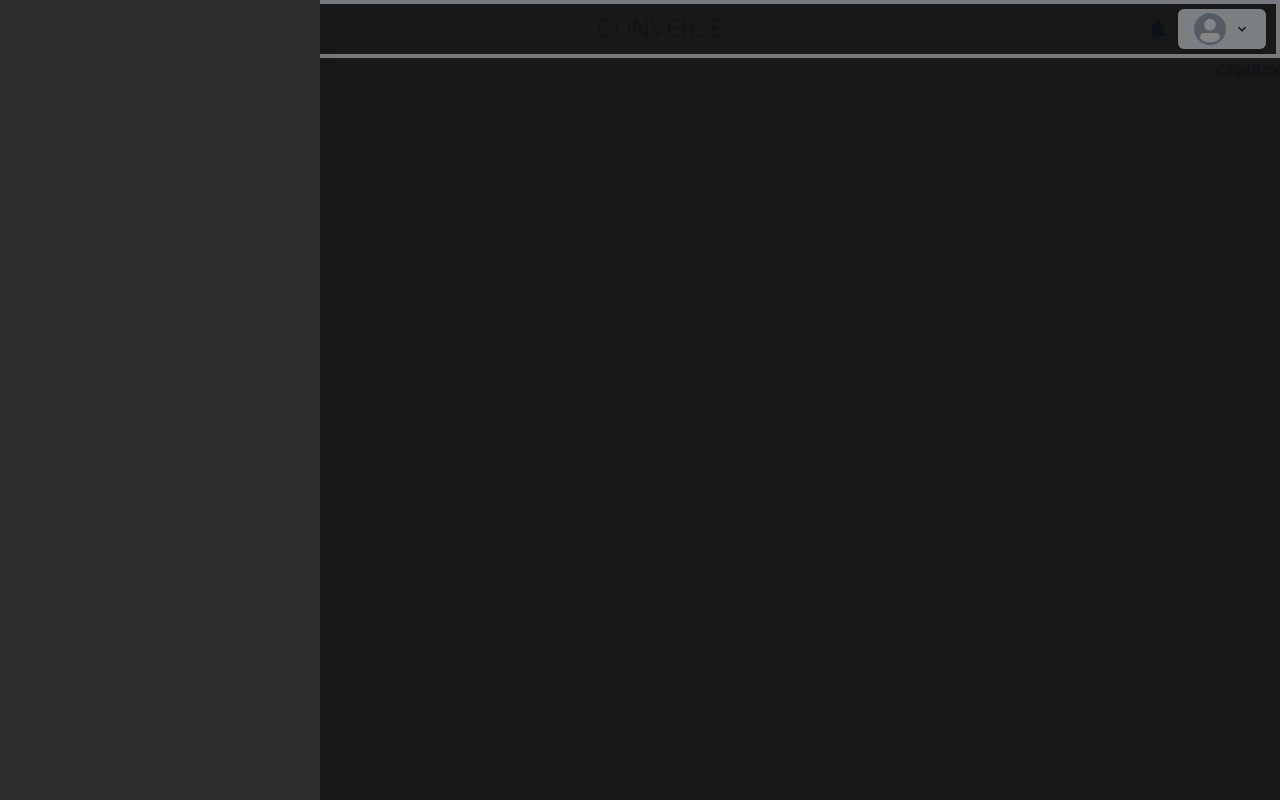
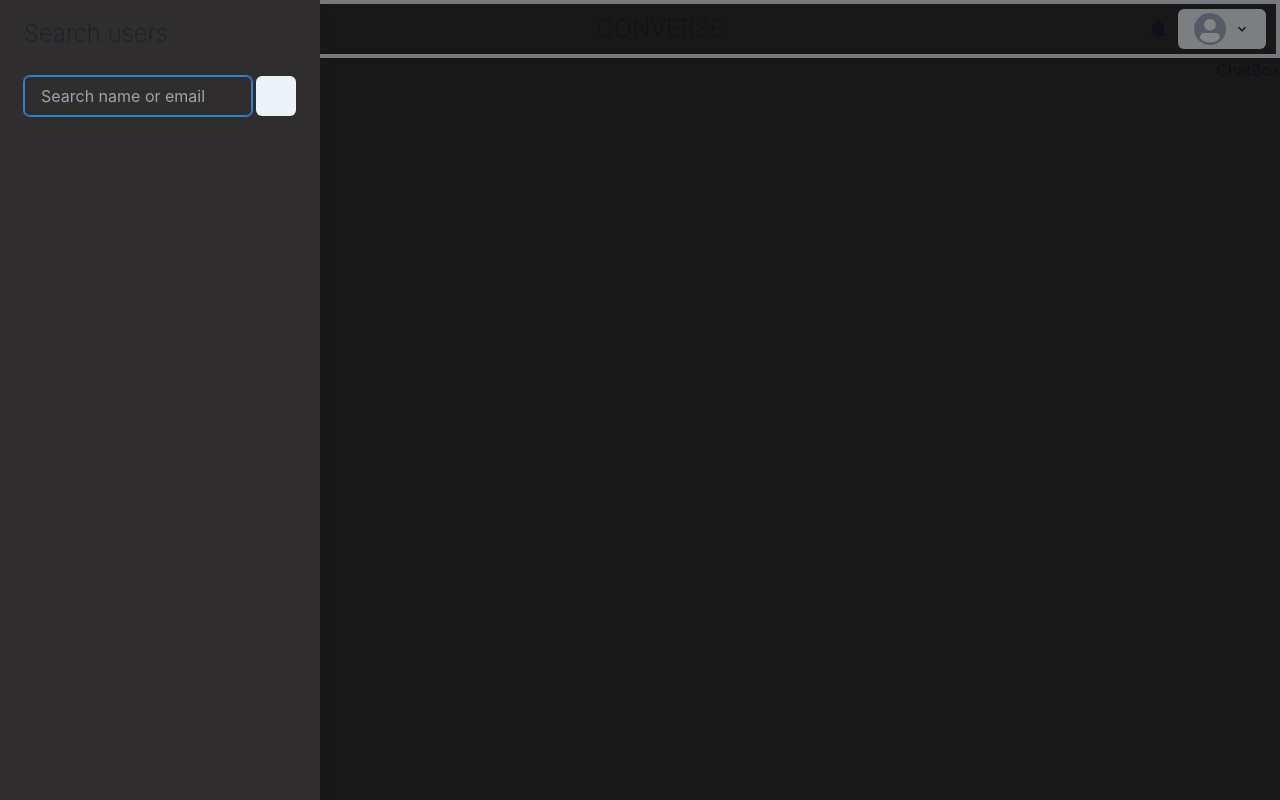
Before and after one commit to JoelVCrasta/Converse, a React (Vite) app in the folder client/: page /chats in a window 1280 px wide. Both pictures are taken after a click on the button "Seach User". Built offline with nearby package versions, Linux system fonts and the light colour scheme.

Commit message:
added fetch users to drawer

```diff
--- a/client/src/Components/chatComponents/SideChatDrawer.tsx
+++ b/client/src/Components/chatComponents/SideChatDrawer.tsx
@@ -15,15 +15,20 @@ import {
   DrawerOverlay,
   DrawerHeader,
   DrawerContent,
+  DrawerBody,
+  Input,
+  useToast,
 } from "@chakra-ui/react"
 import { BellIcon, ChevronDownIcon } from "@chakra-ui/icons"
 import { useChat } from "../../Context/ChatProvider"
 import { useNavigate } from "react-router-dom"
+import axios from "axios"
 import Profile from "./Profile"
 
 const SideChatDrawer = () => {
   const { user } = useChat()
   const navigate = useNavigate()
+  const toast = useToast()
   const [search, setSearch] = useState<string>("")
   const [searchResults, setSearchResults] = useState<string[]>([])
   const [loading, setLoading] = useState<boolean>(false)
@@ -33,6 +38,41 @@ const SideChatDrawer = () => {
   function handleLogout(): void {
     localStorage.removeItem("userInfo")
     navigate("/")
+  }
+
+  async function handleSearch(): Promise<void> {
+    if (!search) {
+      toast({
+        title: "Enter something to search",
+        status: "warning",
+        duration: 2500,
+        isClosable: true,
+        position: "top-left",
+      })
+    }
+
+    setLoading(true)
+
+    try {
+      const { data } = await axios.get(`/api/user?search=${search}`, {
+        headers: {
+          Authorization: `Bearer ${user?.token}`,
+        },
+      })
+
+      setLoading(false)
+
+      setSearchResults(data)
+    } catch (err: any) {
+      toast({
+        title: "An Error Occured!",
+        description: "Search results couldn't be loaded",
+        status: "error",
+        duration: 2500,
+        isClosable: true,
+        position: "top-left",
+      })
+    }
   }
 
   return (
@@ -96,8 +136,26 @@ const SideChatDrawer = () => {
 
       <Drawer placement="left" isOpen={isOpen} onClose={onClose}>
         <DrawerOverlay />
+
         <DrawerContent bg="#2F2D2E">
-          <DrawerHeader></DrawerHeader>
+          <DrawerHeader fontWeight="thin" fontSize="24px">
+            Search users
+          </DrawerHeader>
+
+          <DrawerBody>
+            <Box display="flex" pb="4px">
+              <Input
+                placeholder="Search name or email"
+                mr="4px"
+                value={search}
+                onChange={(e) => {
+                  setSearch(e.target.value)
+                }}
+              />
+
+              <Button onClick={handleSearch}></Button>
+            </Box>
+          </DrawerBody>
         </DrawerContent>
       </Drawer>
     </>
```
